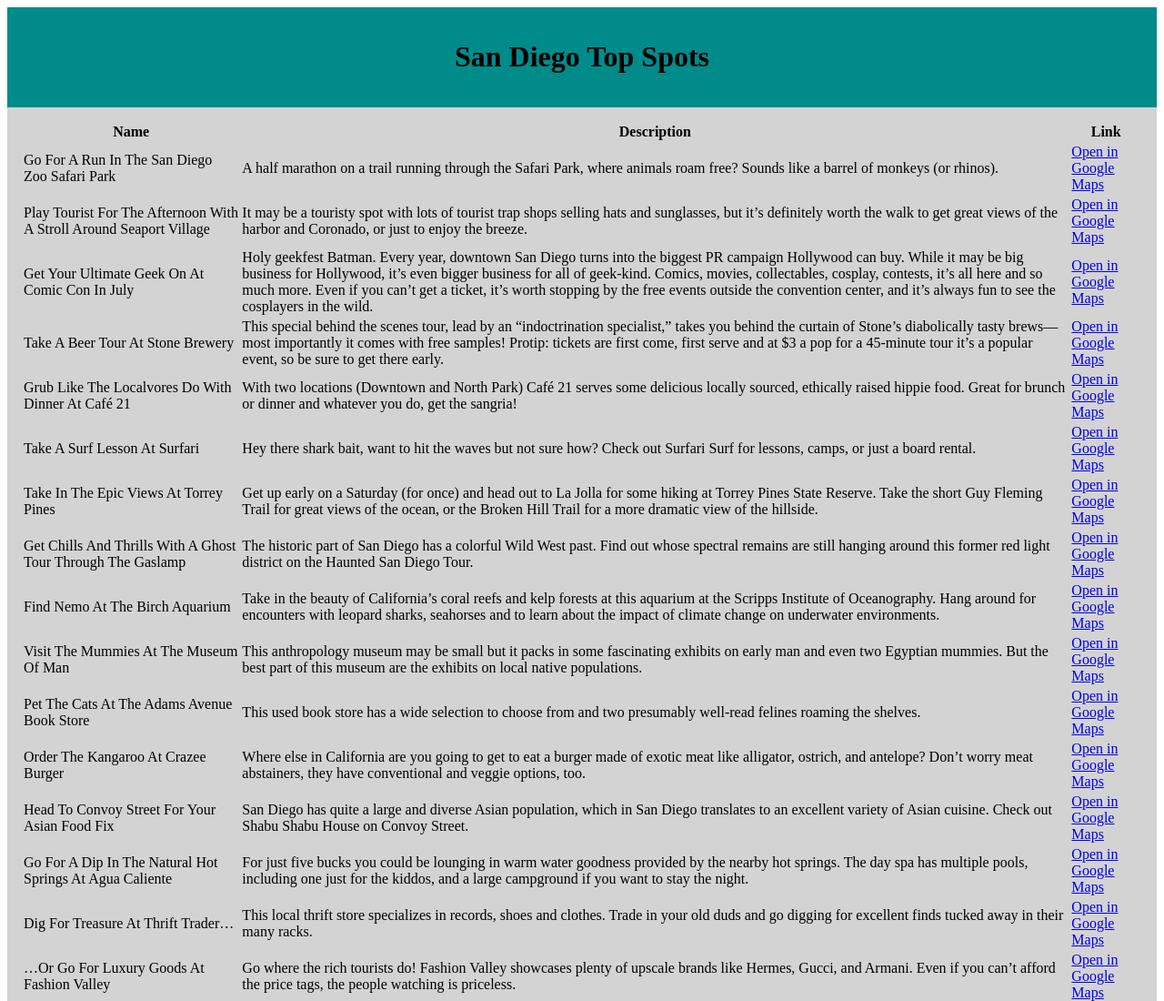
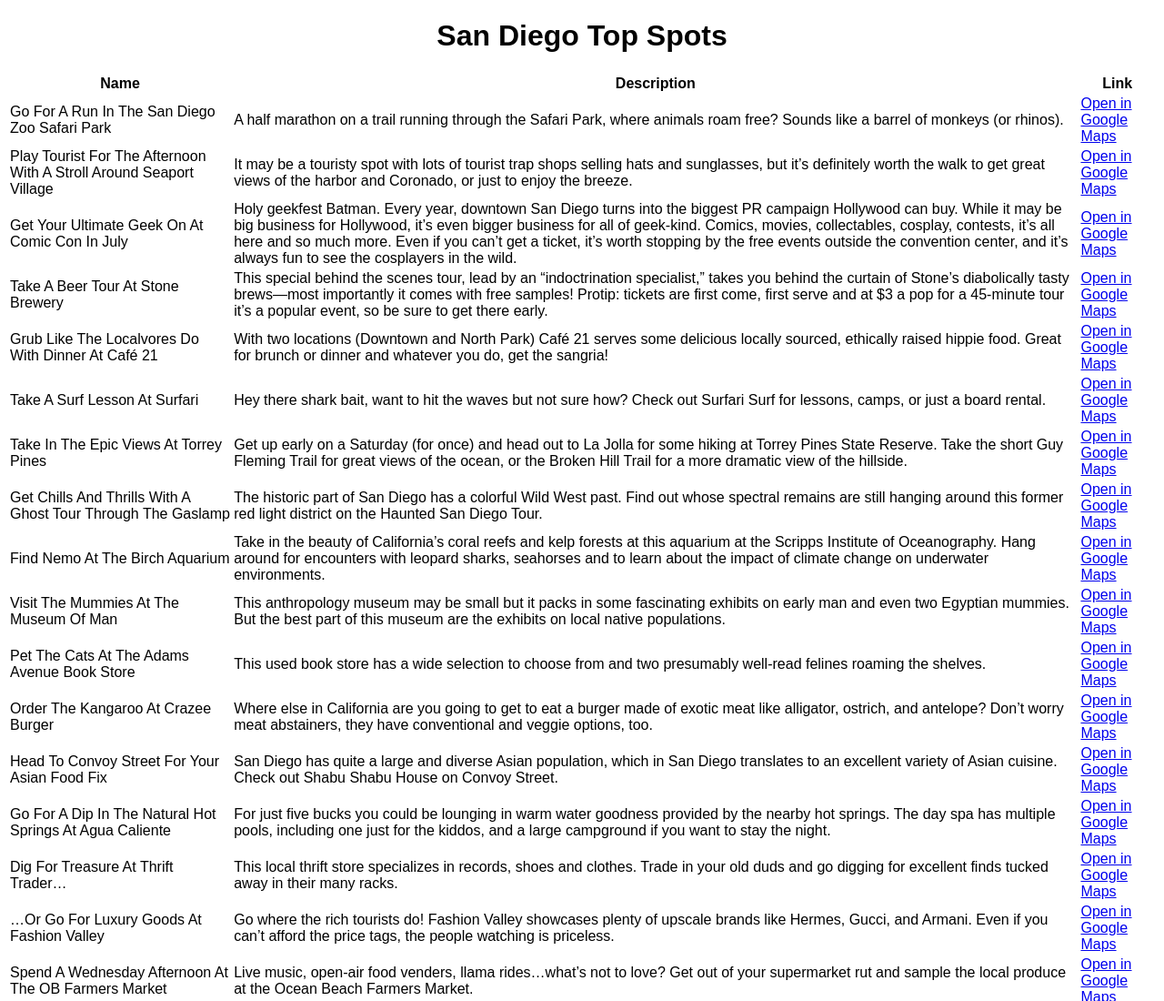
Before and after one commit to Maddiemcampbell/san-diego-top-spots, a website: page index.html in a window 1280 px wide. Shown: the top 1100 px of the page at 91% size. Drawn offline with nearby package versions, Linux system fonts and the light colour scheme.

Commit message:
css style for header and all text

```diff
--- a/stylesheet.css
+++ b/stylesheet.css
@@ -1,15 +1,7 @@
-#header{
+body{
+    font-family: Arial, Helvetica, sans-serif;
+}
+
+h1{
     text-align: center;
 }
-
-.container1{
-    padding: 15px;
-    background: darkcyan;
-    background-clip: border-box;
-}
-
-.container2 {
-    padding: 15px;
-    background: lightgray;
-    background-clip: border-box;
-  }
```
